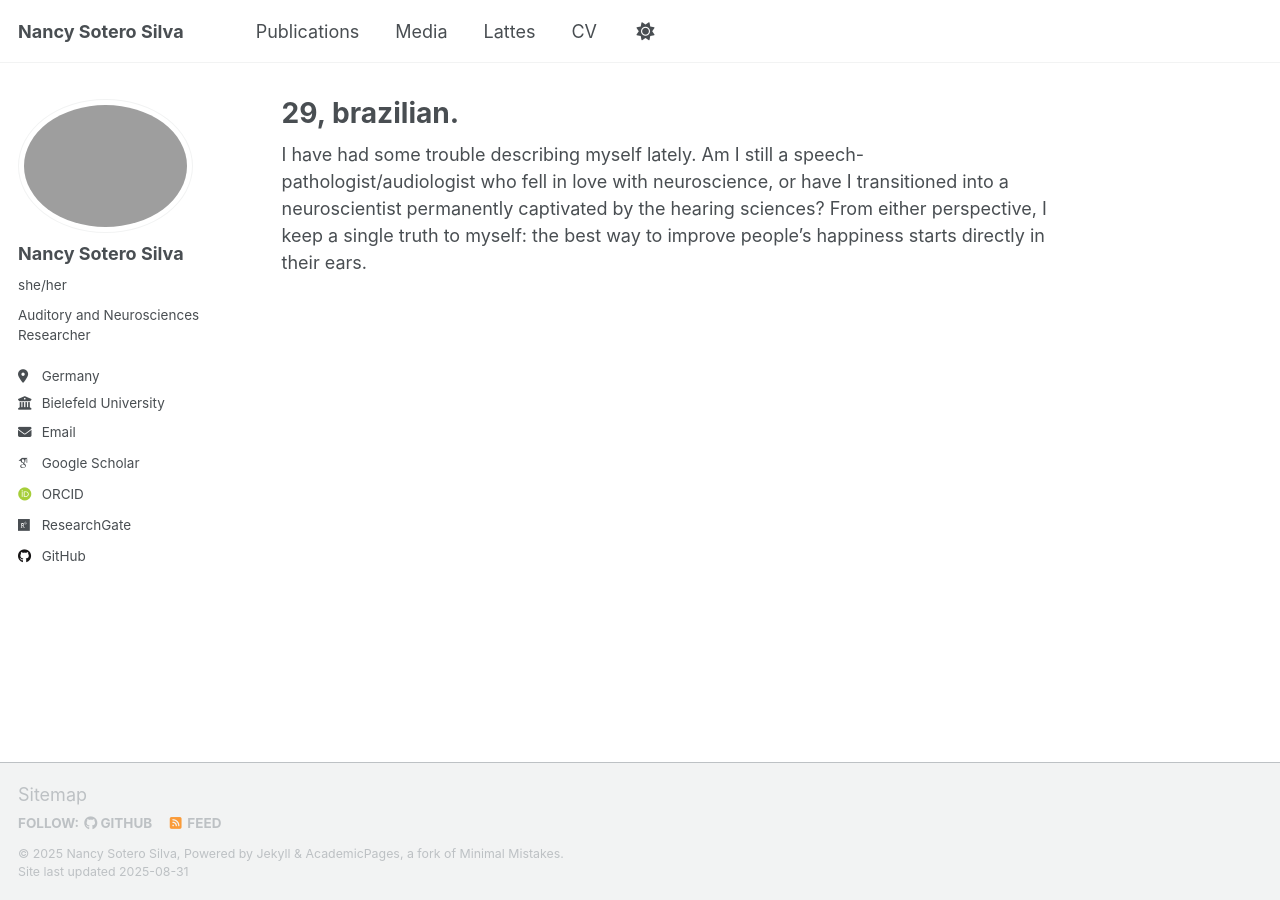
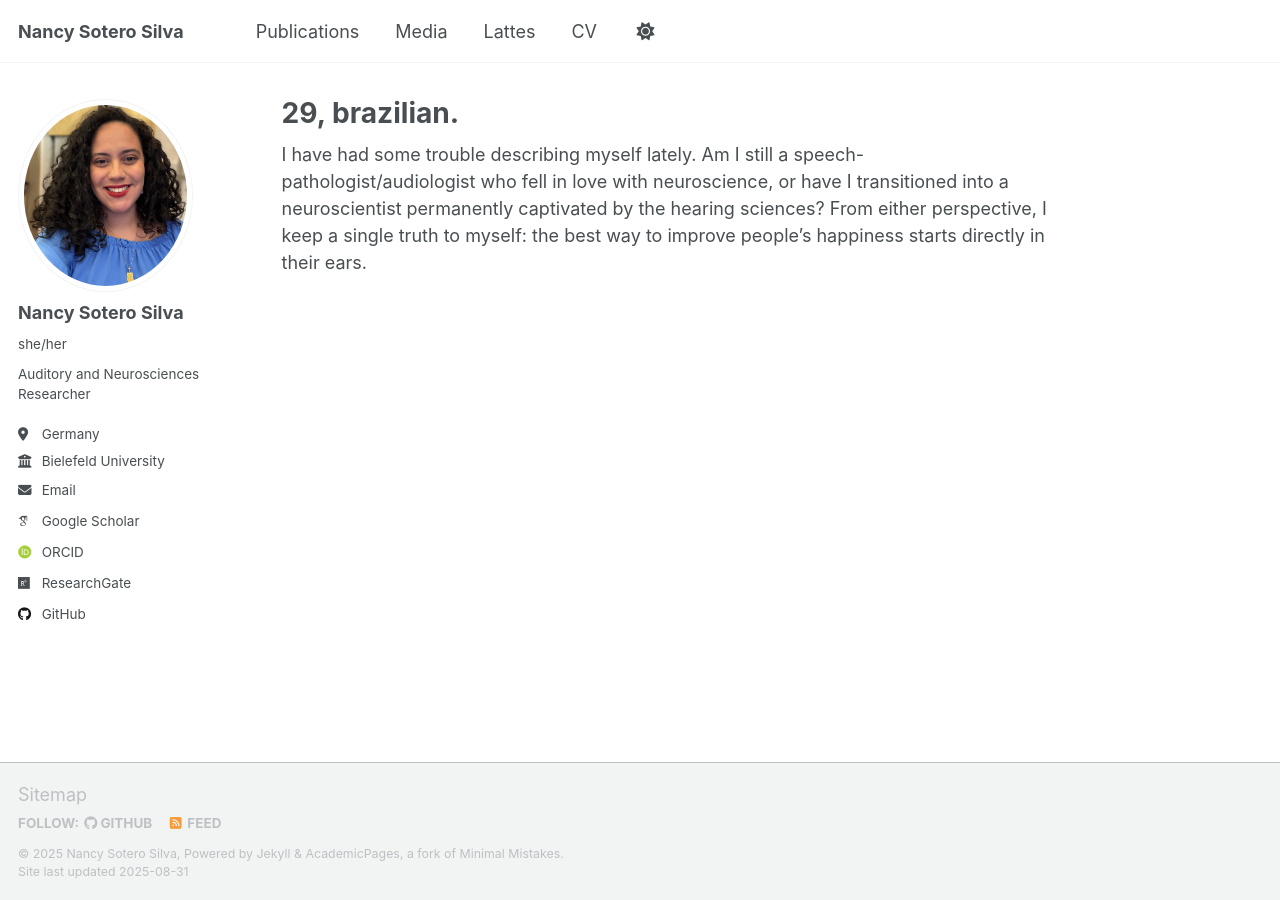
Before and after one commit to nancysotero/neuronency, a Jekyll site: the page built from _pages/about.md, in a window 1280 px wide. Built offline with Jekyll 4.4.1, drawn with Linux system fonts in a browser that asks for light colours; some web fonts are replaced; a script that is not in the unit is left out.

Commit message:
Update _config.yml

```diff
--- a/_config.yml
+++ b/_config.yml
@@ -22,7 +22,7 @@ repository               : "neuronency/nancysotero.github.io"
 #               Additional customization can be done by editing /_includes/author-profile.html
 author:
   # Biographic information
-  avatar           : "Foto_de_perfil_NS.jpeg"
+  avatar           : "Foto_de_perfil_NS.jpg"
   name             : "Nancy Sotero Silva"
   pronouns         : "she/her"
   bio              : "Auditory and Neurosciences Researcher"
```
